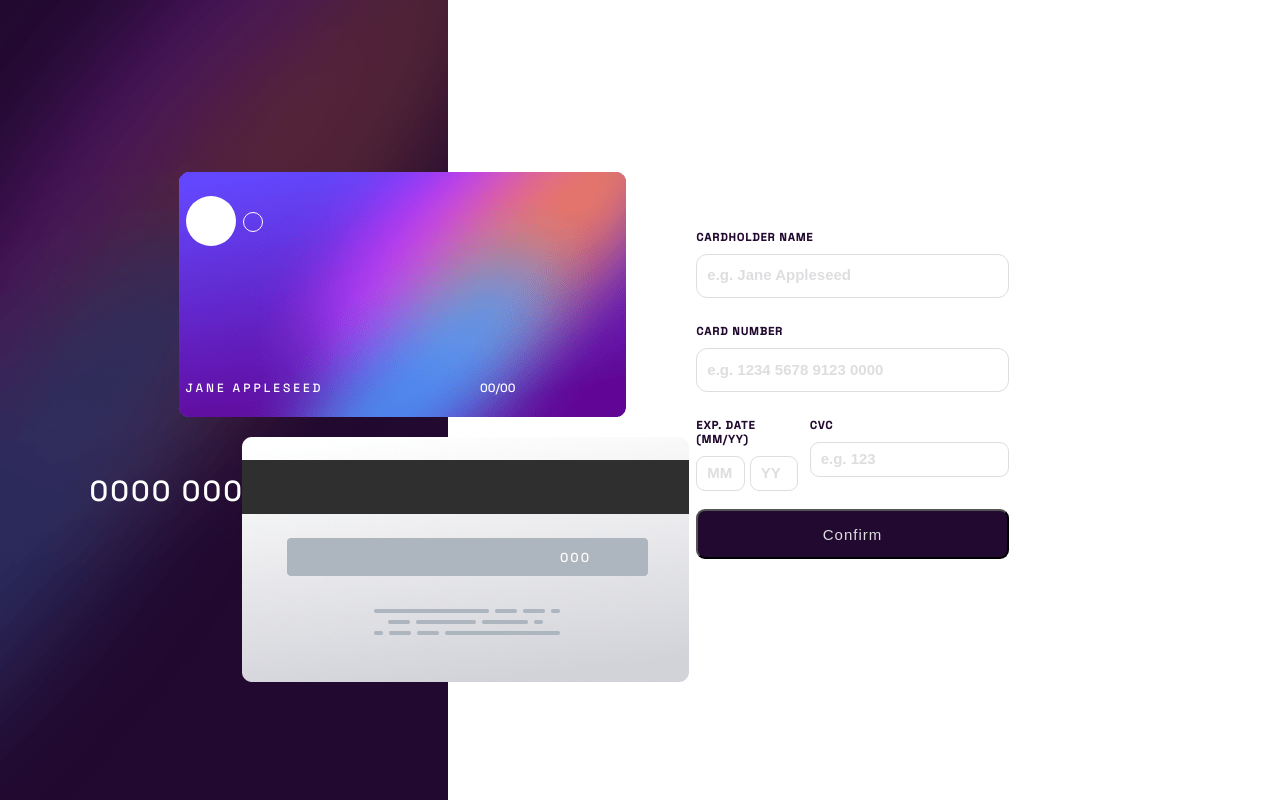
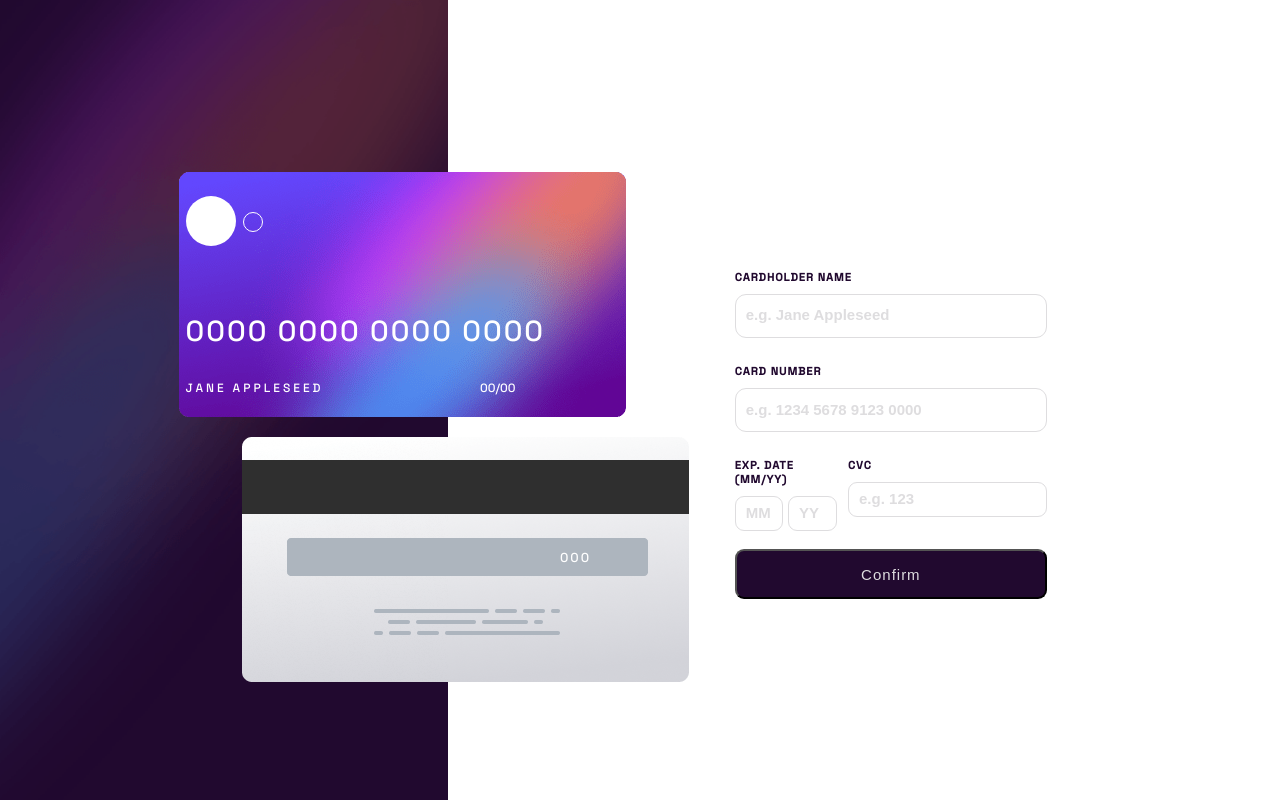
Before and after one commit to Pi0t3r/Frontend-Mentor, a plain HTML site: page interactive-card-details-form-main/index.html in a window 1280 px wide. Drawn offline with Linux system fonts and the light colour scheme.

```diff
--- a/interactive-card-details-form-main/main.scss
+++ b/interactive-card-details-form-main/main.scss
@@ -78,8 +78,8 @@ body {
 			}
 			.code {
 				position: absolute;
-				left: 7%;
-				top: 59%;
+				left: 14.5%;
+				top: 39%;
 				color: hsl(0, 0%, 100%);
 				letter-spacing: 2px;
 				@media only screen and (min-width: 375px) and (max-width: 413px) {
@@ -168,10 +168,10 @@ body {
 
 .right-side {
 	position: absolute;
-	top: 21%;
+	top: 26%;
 	width: 40%;
 	height: 55%;
-	right: 8%;
+	right: 5%;
 	@media only screen and (min-width: 375px) and (max-width: 413px) {
 		top: 39%;
 		width: 100%;
```
Also changed, not shown: interactive-card-details-form-main/css/main.css, 1 other file.
